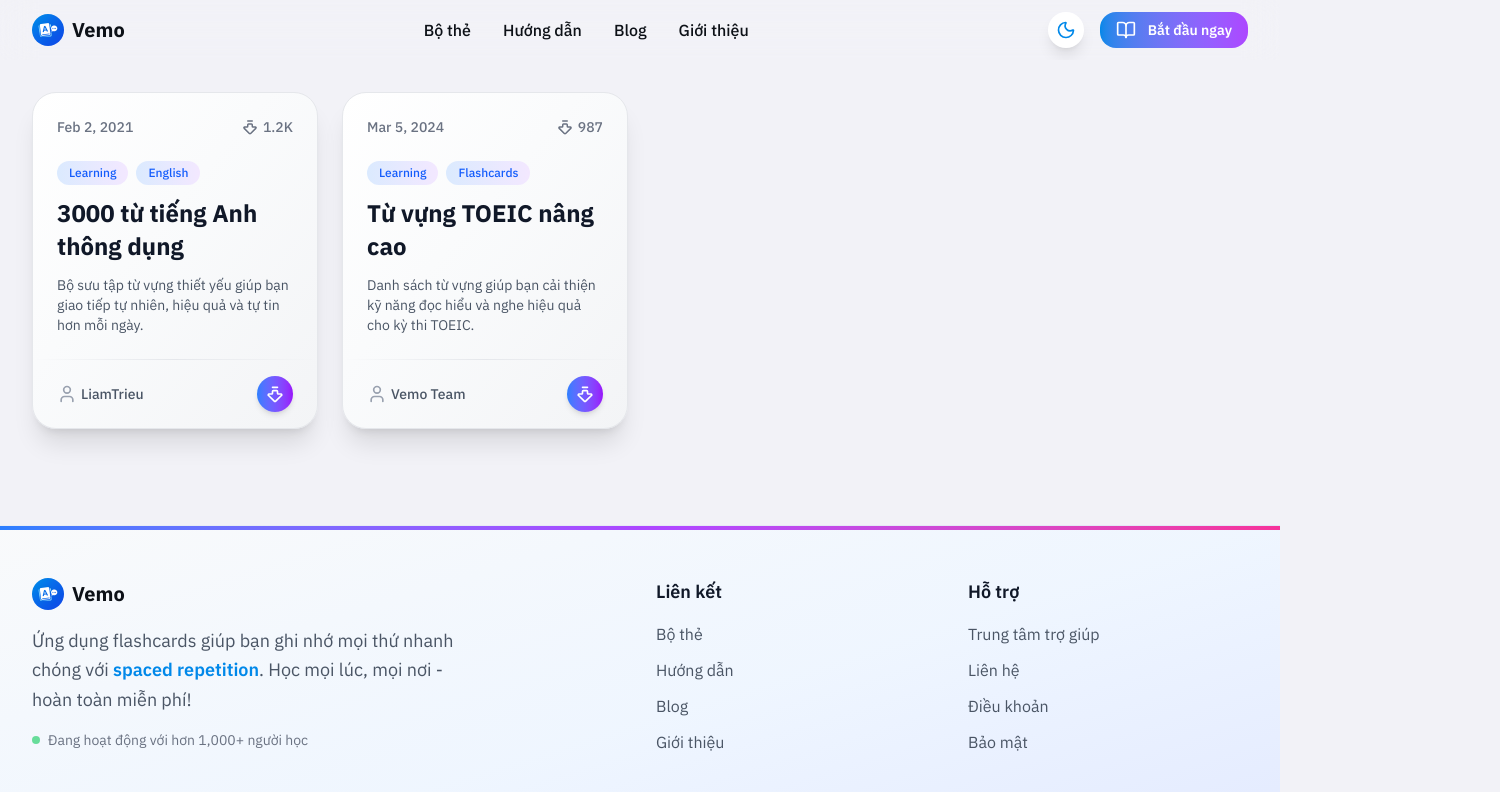
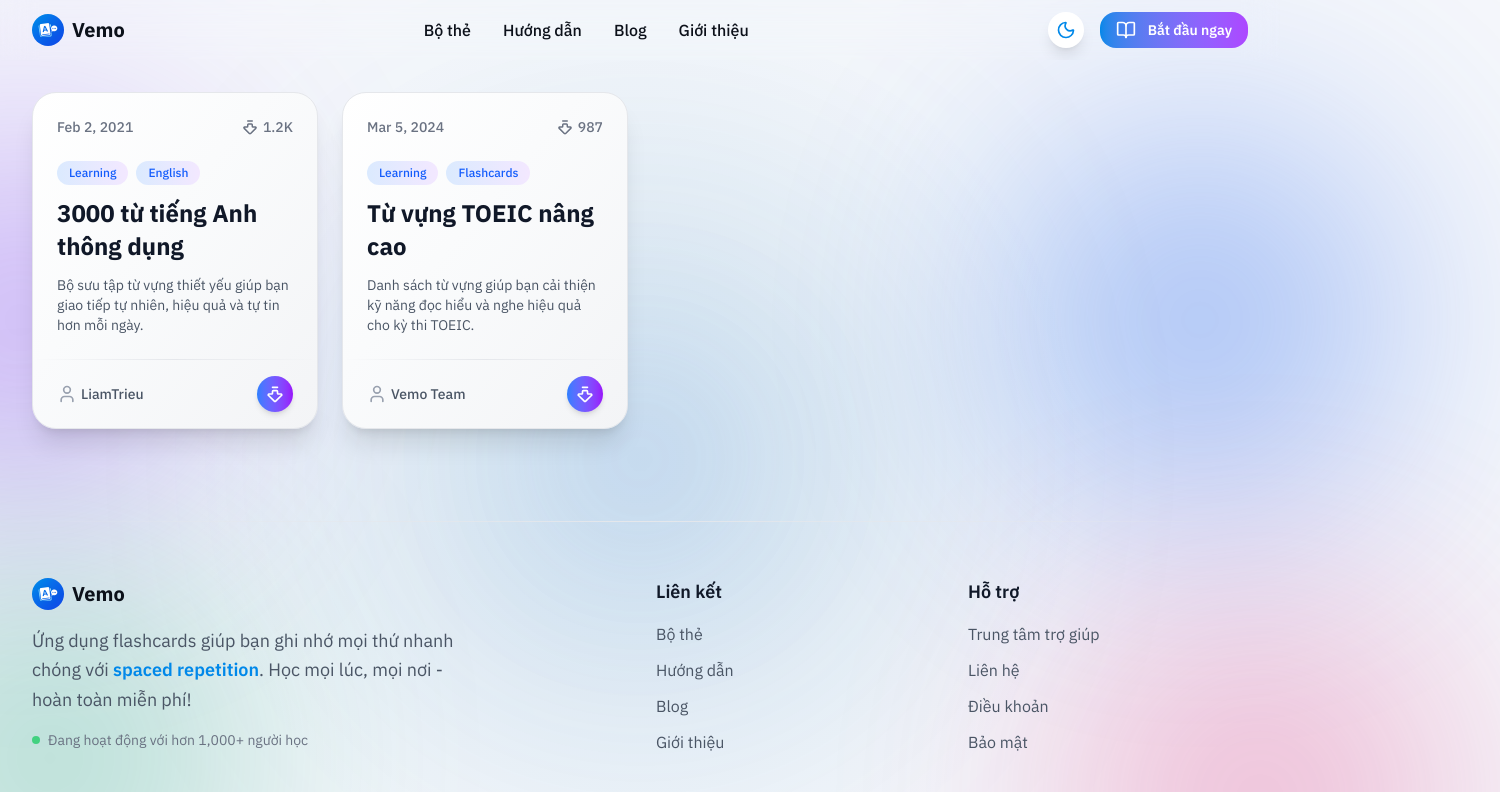
Before and after one commit to LiamTrieu/vemo, a Next.js app in the folder frontend/: page /start in a window 1280 px wide. Shown: the top 792 px of the page, 1500 px wide, since content can reach past the window. Built offline with nearby package versions, Linux system fonts and the light colour scheme.

Commit message:
update ui

```diff
--- a/frontend/src/app/components/layout/Footer.tsx
+++ b/frontend/src/app/components/layout/Footer.tsx
@@ -11,11 +11,9 @@
   }[];
 }) {
   return (
-    <footer className="mt-16 border-t border-gray-200/50 bg-gradient-to-br from-gray-50 via-blue-50 to-indigo-100 dark:border-gray-800/50 dark:from-gray-900 dark:via-gray-950 dark:to-black">
-      {/* Decorative gradient accent */}
-      <div className="h-1 w-full bg-gradient-to-r from-blue-500 via-purple-500 to-pink-500"></div>
-
-      <div className="mx-auto max-w-7xl px-4 py-12 sm:px-6 lg:px-8">
+    <footer>
+      <div className="my-0 h-px w-full bg-gradient-to-r from-transparent via-gray-200 to-transparent md:my-8 dark:via-gray-700" />
+      <div className="mx-auto max-w-7xl px-4 py-6 sm:px-6 lg:px-8">
         <div className="grid grid-cols-1 items-start gap-8 md:grid-cols-4">
           {/* Brand Section */}
           <div className="col-span-1 space-y-4 md:col-span-2">
@@ -76,9 +74,9 @@
         </div>
 
         {/* Social & Copyright Section */}
-        <div className="mt-12 border-t border-gray-200 pt-8 dark:border-gray-800">
+        <div>
           <div className="flex flex-col items-center justify-between gap-4 lg:flex-row">
-            <div className="flex flex-col items-center gap-4 md:flex-row">
+            <div className="mt-10 flex flex-col items-center gap-4 md:flex-row">
               {/* Social Links */}
               <div className="flex items-center gap-4">
                 {/* Facebook (SVG) */}
@@ -149,13 +147,6 @@
                 <span>Buy me a coffee</span>
               </Link>
             </div>
-
-            {/* Copyright */}
-            <div className="text-center lg:text-right">
-              <p className="text-sm text-gray-600 dark:text-gray-400">
-                © {new Date().getFullYear()} Vemo. All rights reserved.
-              </p>
-            </div>
           </div>
         </div>
       </div>
--- a/frontend/src/app/globals.css
+++ b/frontend/src/app/globals.css
@@ -3,18 +3,41 @@
 
 /* ======== Biến gốc (Light mode mặc định) ======== */
 :root {
-  --background: #F2F2F7;
-  --foreground: #0d1117;
-  --color-primary: #0088e9;
+  --background: #F5F7FB;
+  /* Nền nhẹ hơi ám xanh, không trắng tinh */
+  --foreground: #0C111A;
+  /* Chữ chính, tone xanh xám nhẹ, cân với dark foreground */
+  --color-primary: #0088E9;
+  /* Giữ nguyên – xanh hiện đại */
+  --color-secondary: #006DCC;
+  /* Hover / accent nhẹ */
+  --muted: #697586;
+  /* Màu chữ phụ, nhấn tinh tế */
+  --border: #C7D0DD;
+  /* Viền nhẹ, dễ chịu hơn #D0D4DA */
+  --surface: #FFFFFF;
+  /* Nền card hoặc panel sáng nhưng giữ độ nổi */
   --font-sans: var(--font-ibm-plex);
 }
 
 /* ======== Dark mode ======== */
 :root.dark {
-  --background: #0d1117;
-  --foreground: #F2F2F7;
+  --background: #111022;
+  /* nền chính - vẫn giữ */
+  --foreground: #E4E6EB;
+  /* chữ chính, sáng hơn 1 chút cho dễ đọc */
   --color-primary: #0088e9;
+  /* màu nhấn giữ nguyên */
+  --color-secondary: #00B8D9;
+  /* xanh ngọc phụ - hợp với primary */
+  --muted: #8A8FA3;
+  /* màu chữ phụ, mô tả, placeholder */
+  --border: #3C3C77;
+  /* viền nhẹ, phân tách section */
+  --surface: #12122B;
+  /* nền card, navbar, panel */
 }
+
 
 .main {
   margin-top: calc(60px + env(safe-area-inset-top));
@@ -34,6 +57,10 @@
   --color-background: var(--background);
   --color-foreground: var(--foreground);
   --color-primary: var(--color-primary);
+  --color-secondary: var(--color-secondary);
+  --color-surface: var(--surface);
+  --color-border: var(--border);
+  --color-muted: var(--muted);
   --font-sans: var(--font-ibm-plex);
 }
 
@@ -63,3 +90,19 @@
 .animate-hidden-splash {
   animation: hidden-splash 1s ease-in-out 0.4s forwards;
 }
+
+@keyframes float {
+
+  0%,
+  100% {
+    transform: translateY(0px);
+  }
+
+  50% {
+    transform: translateY(-20px);
+  }
+}
+
+.animate-float {
+  animation: float 6s ease-in-out infinite;
+}
--- a/frontend/src/app/layout.tsx
+++ b/frontend/src/app/layout.tsx
@@ -141,6 +141,44 @@
     },
   ];
   const theme = (await headers()).get('x-theme') || 'light';
+  const effects = [
+    // Trên trái - tím (chủ đạo)
+    {
+      className:
+        'absolute top-[20px] left-[-220px] -z-10 h-[480px] w-[480px] rounded-full bg-[radial-gradient(circle_at_center,_#8B5CF6_0%,_#7C3AED_20%,_transparent_70%)] opacity-50 blur-[120px]',
+    },
+    // Trên phải - xanh dương
+    {
+      className:
+        'absolute top-[0px] right-[-180px] -z-10 h-[520px] w-[520px] rounded-full bg-[radial-gradient(circle_at_center,_#3B82F6_0%,_#2563EB_25%,_transparent_75%)] opacity-40 blur-[110px]',
+    },
+    // Trung tâm - xanh ngọc (tạo điểm nhấn trung tâm)
+    {
+      className:
+        'absolute top-1/2 left-1/2 -translate-x-1/2 -translate-y-1/2 -z-10 h-[650px] w-[650px] rounded-full bg-[radial-gradient(circle_at_center,_#06B6D4_0%,_#0891B2_15%,_transparent_65%)] opacity-30 blur-[150px]',
+    },
+    // Dưới trái - xanh lá
+    {
+      className:
+        'absolute bottom-[-150px] left-[-200px] -z-10 h-[500px] w-[500px] rounded-full bg-[radial-gradient(circle_at_center,_#10B981_0%,_#059669_20%,_transparent_75%)] opacity-35 blur-[120px]',
+    },
+    // Dưới phải - hồng
+    {
+      className:
+        'absolute bottom-[-180px] right-[-220px] -z-10 h-[480px] w-[480px] rounded-full bg-[radial-gradient(circle_at_center,_#EC4899_0%,_#DB2777_20%,_transparent_70%)] opacity-45 blur-[130px]',
+    },
+    // Thêm điểm sáng trung tâm phụ
+    {
+      className:
+        'absolute top-1/2 left-1/2 -translate-x-1/2 -translate-y-1/2 -z-10 h-[300px] w-[300px] rounded-full bg-[radial-gradient(circle_at_center,_#60A5FA_0%,_transparent_70%)] opacity-20 blur-[80px]',
+    },
+    // Ánh sáng viền tổng thể
+    {
+      className:
+        'absolute inset-0 -z-10 bg-[radial-gradient(circle_at_50%_50%,_rgba(120,119,198,0.1)_0%,_transparent_60%)]',
+    },
+  ];
+
   return (
     <html lang="vi" className={theme === 'dark' ? 'dark' : ''}>
       <head>
@@ -178,7 +216,10 @@
           }}
         />
       </head>
-      <body className={`${ibmPlex.variable} antialiased`}>
+      <body className={`${ibmPlex.variable} relative overflow-x-hidden antialiased`}>
+        {effects.map((circle, index) => (
+          <div key={index} className={circle.className}></div>
+        ))}
         <Splash />
 
         <Header navMenus={navMenus} />
--- a/frontend/src/app/page.tsx
+++ b/frontend/src/app/page.tsx
@@ -1,9 +1,9 @@
-import PWAInstallationGuide from "./components/PWAInstallationGuide";
+import PWAInstallationGuide from './components/PWAInstallationGuide';
 
 export default function HomePage() {
   return (
     <div>
-      <PWAInstallationGuide/>
+      <PWAInstallationGuide />
     </div>
   );
 }
```
Also changed, not shown: frontend/src/app/components/PWAInstallationGuide.tsx (+97 -113 lines).
